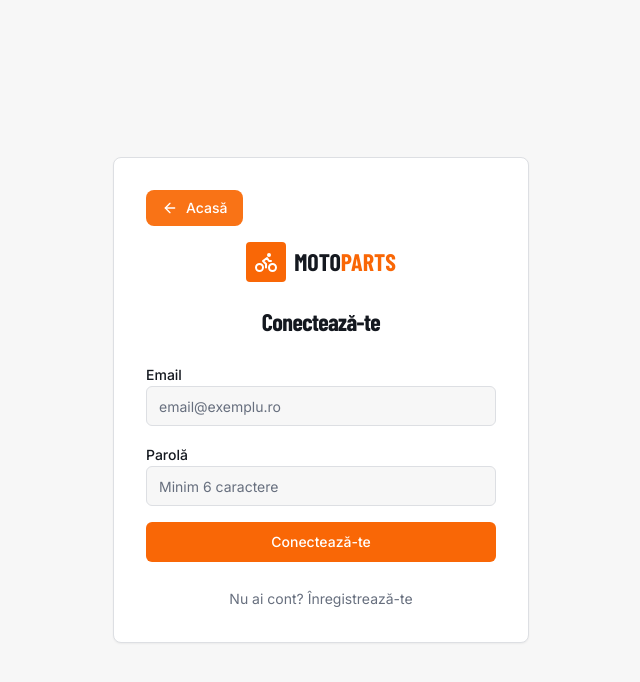
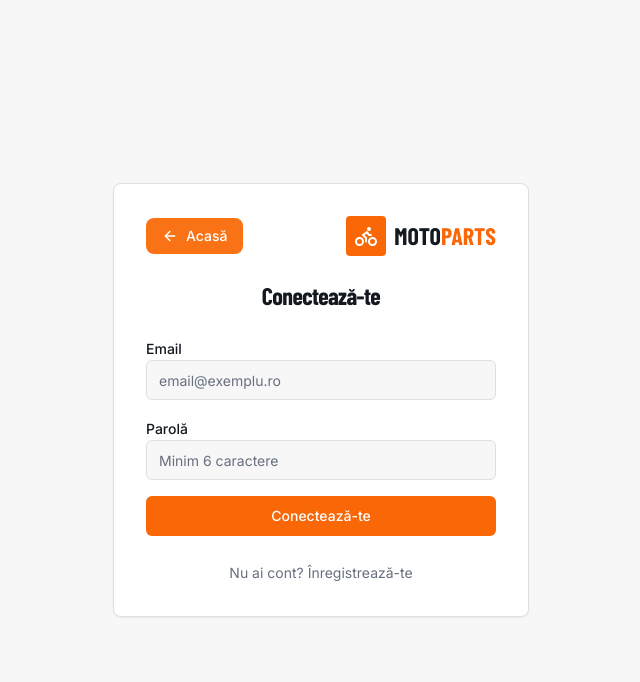
Before and after one commit to nvidiaasdas/bike, a React (Vite) app: page /auth in a window 1280 px wide. Shown: the top 682 px of the page, without its empty margins (319-959 px from the left). Built offline with nearby package versions, Linux system fonts and the light colour scheme; no server answers; the database is empty; the HTML template or start-up script is replaced by a standard one; a web font is replaced by a local one.

Commit message:
Align button and logo horizontally on auth page

```diff
--- a/src/pages/AuthPage.tsx
+++ b/src/pages/AuthPage.tsx
@@ -84,17 +84,19 @@ export default function AuthPage() {
       <div className="flex-1 flex items-center justify-center py-12">
       <div className="w-full max-w-md mx-auto px-4">
         <div className="bg-card rounded-lg border border-border p-8 shadow-sm">
-          <Link to="/" className="inline-flex items-center justify-center gap-2 bg-orange-500 text-white px-4 py-2 rounded-lg hover:bg-orange-600 transition-colors duration-200 mb-4 w-fit">
+          <div className="flex items-center justify-between gap-4 mb-6">
+            <Link to="/" className="inline-flex items-center justify-center gap-2 bg-orange-500 text-white px-4 py-2 rounded-lg hover:bg-orange-600 transition-colors duration-200 w-fit">
               <ArrowLeft className="w-4 h-4" />
               <span className="text-sm font-medium">Acasă</span>
             </Link>
-          <div className="flex items-center justify-center gap-2 mb-6">
+            <div className="flex items-center justify-center gap-2">
               <div className="w-10 h-10 bg-primary rounded-sm flex items-center justify-center">
                 <Bike className="w-6 h-6 text-primary-foreground" />
               </div>
               <span className="font-heading text-2xl font-bold">
                 MOTO<span className="text-primary">PARTS</span>
               </span>
+            </div>
           </div>
 
           <h1 className="font-heading text-2xl font-bold text-center mb-6">
```
Lines whose indentation alone changed are shown as unchanged.
